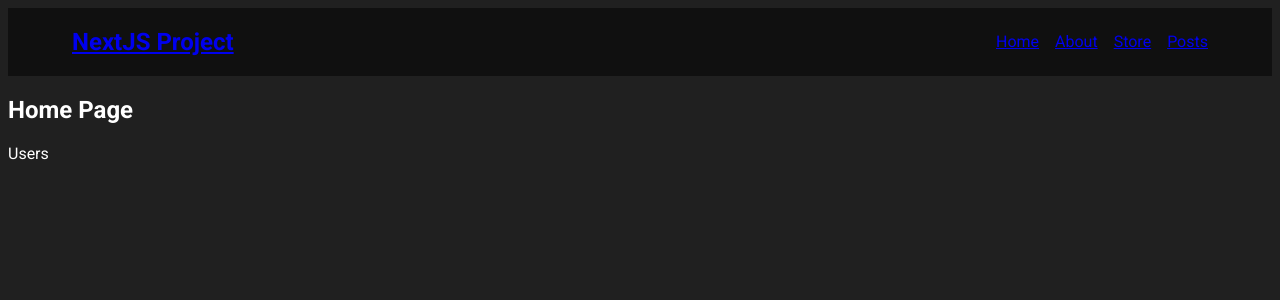
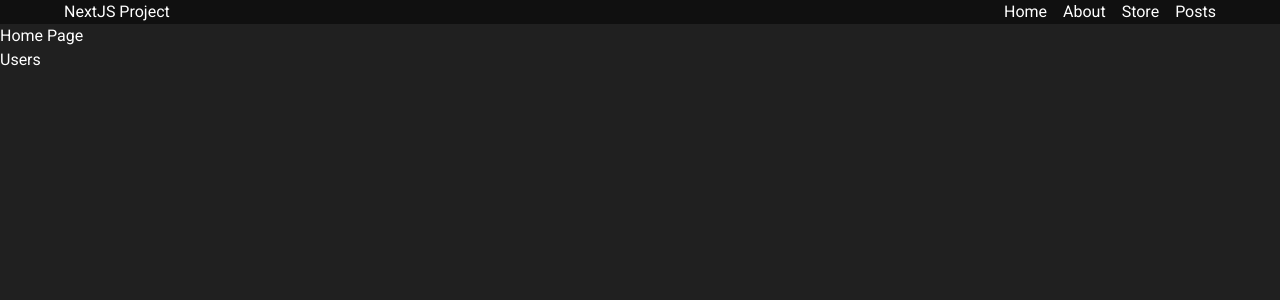
Before and after one commit to sebatora/next-project, a Next.js app: page / in a window 1280 px wide. Shown: the top 300 px of the page. Built offline with nearby package versions, Linux system fonts and the light colour scheme.

Commit message:
apply styles tailwind install

```diff
--- a/app/globals.css
+++ b/app/globals.css
@@ -1,3 +1,7 @@
+@tailwind base;
+@tailwind components;
+@tailwind utilities;
+
 body {
   background: #202020;
   color: white;
--- a/components/Navbar.jsx
+++ b/components/Navbar.jsx
@@ -5,7 +5,7 @@ import "./Navbar.css"
 function Navbar() {
   return (
     <nav className='navbar'>
-      <Link href="/"><h1>NextJS Project</h1></Link>
+      <Link href="/"><h1 className='text-5xl font-bold'>NextJS Project</h1></Link>
       <ul>
         <li><Link href="/">Home</Link></li>
         <li><Link href="/about">About</Link></li>
--- a/package.json
+++ b/package.json
@@ -14,5 +14,10 @@
     "next": "13.4.19",
     "react": "18.2.0",
     "react-dom": "18.2.0"
+  },
+  "devDependencies": {
+    "autoprefixer": "^10.4.15",
+    "postcss": "^8.4.28",
+    "tailwindcss": "^3.3.3"
   }
 }
--- /dev/null
+++ b/tailwind.config.js
@@ -0,0 +1,8 @@
+/** @type {import('tailwindcss').Config} */
+module.exports = {
+  content: ["./src/**/*.{html,js}"],
+  theme: {
+    extend: {},
+  },
+  plugins: [],
+}
```
Also changed, not shown: 1 other file (tests, documents, lock files or other folders).
